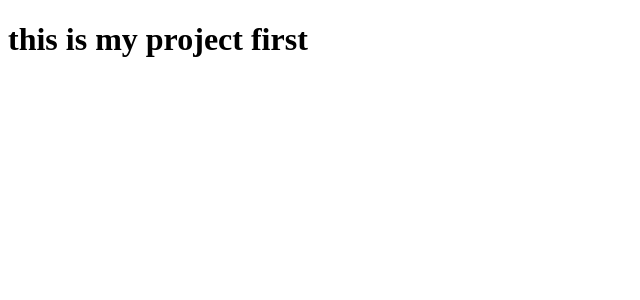
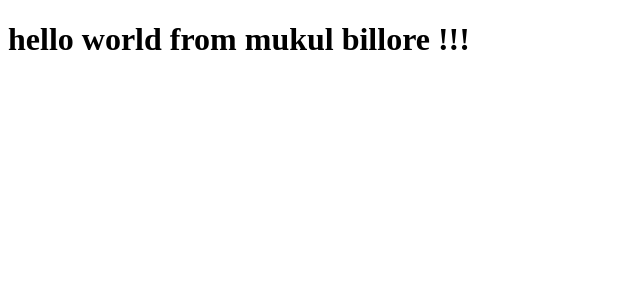
Before and after one commit to mukulBillore/AngularStart, an Angular app: page / in a window 1280 px wide. Shown: the top 300 px of the page, without its empty margins (0-640 px from the left). Built offline with nearby package versions, Linux system fonts and the light colour scheme.

Commit message:
updated : updated the messege

```diff
--- a/src/app/app.component.html
+++ b/src/app/app.component.html
@@ -1 +1 @@
-<h1>this is my project first  </h1>
+<h1>hello world from mukul billore  !!!</h1>
```
